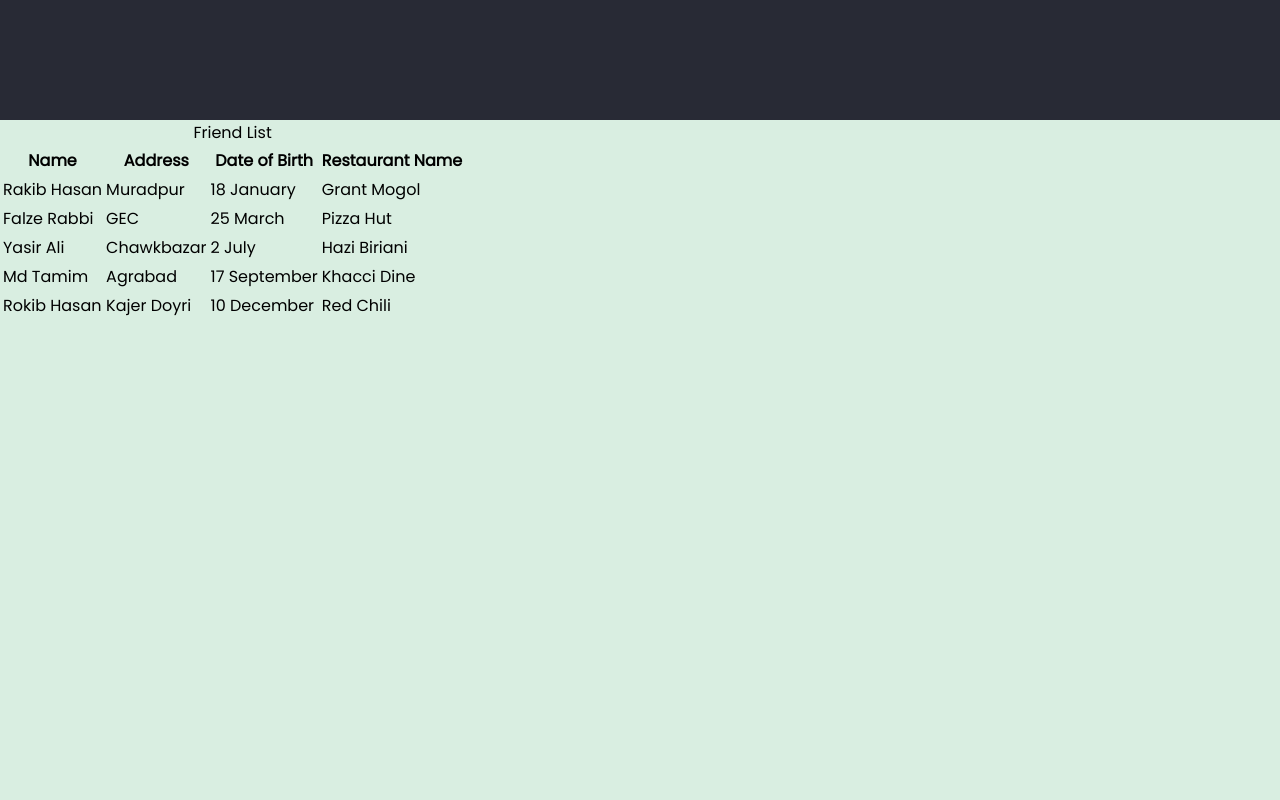
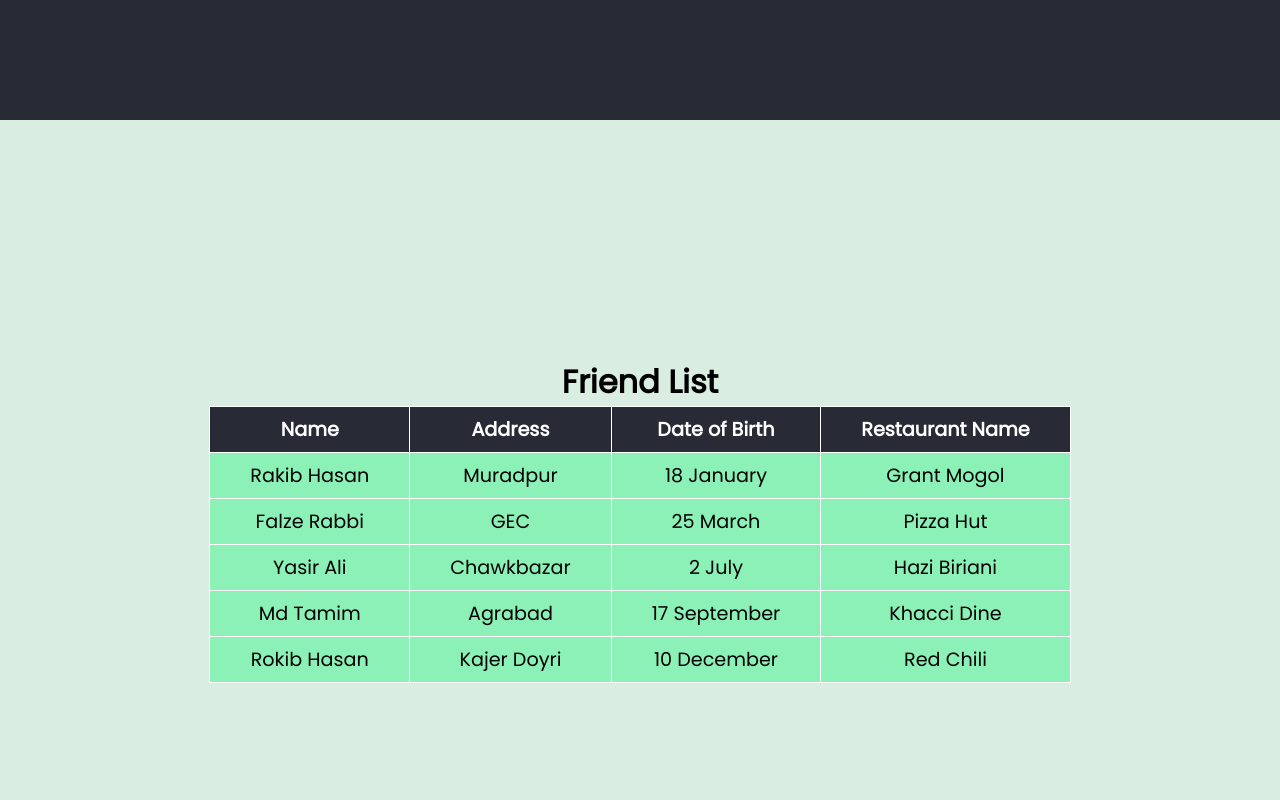
Before and after one commit to SakibAhamedKhan/practice_day7.5, a plain HTML site: page index.html in a window 1280 px wide. Shown: the part 680-1480 px from the top of the page. Drawn offline with Linux system fonts and the light colour scheme.

Commit message:
table section done

```diff
--- a/css/style.css
+++ b/css/style.css
@@ -99,6 +99,43 @@ li a {
 	background: #D9EEE1;
 }
 
+.table-details {
+	display: flex;
+	align-items: center;
+	justify-content: center;
+	height: 100%;
+}
+
+.table-details table {
+	border-collapse: collapse;
+}
+
+.table-details caption {
+	font-size: 2rem;
+	font-weight: 600;
+}
+
+.table-details th,
+td {
+	border: 1px solid white;
+	padding: 8px 40px;
+	font-size: 1.2rem;
+	text-align: center;
+}
+
+.table-details th {
+	background-color: #282A35;
+	color: white;
+}
+
+.table-details td {
+	font-weight: 500;
+}
+
+.table-row td {
+	background-color: #8bf1b7;
+}
+
 /* semantic-container */
 .semantic-container {
 	background: #282A35;
--- a/index.html
+++ b/index.html
@@ -71,31 +71,31 @@
 						<th>Date of Birth</th>
 						<th>Restaurant Name</th>
 					</tr>
-					<tr>
+					<tr class="table-row">
 						<td>Rakib Hasan</td>
 						<td>Muradpur</td>
 						<td>18 January</td>
 						<td>Grant Mogol</td>
 					</tr>
-					<tr>
+					<tr class="table-row">
 						<td>Falze Rabbi</td>
 						<td>GEC</td>
 						<td>25 March</td>
 						<td>Pizza Hut</td>
 					</tr>
-					<tr>
+					<tr class="table-row">
 						<td>Yasir Ali</td>
 						<td>Chawkbazar</td>
 						<td>2 July</td>
 						<td>Hazi Biriani</td>
 					</tr>
-					<tr>
+					<tr class="table-row">
 						<td>Md Tamim</td>
 						<td>Agrabad</td>
 						<td>17 September</td>
 						<td>Khacci Dine</td>
 					</tr>
-					<tr>
+					<tr class="table-row">
 						<td>Rokib Hasan</td>
 						<td>Kajer Doyri</td>
 						<td>10 December</td>
```
